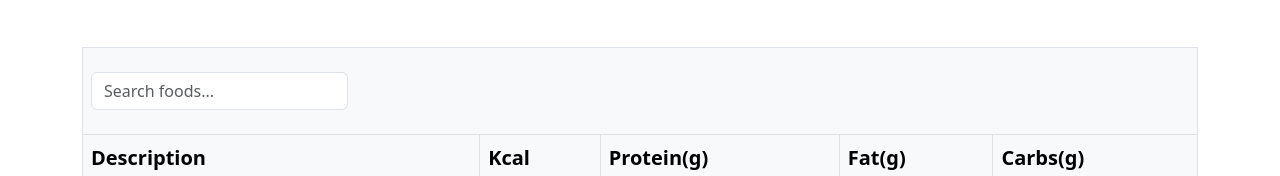
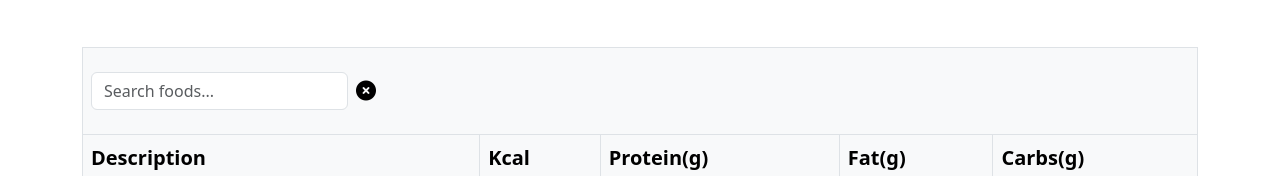
Before and after one commit to maria-pashkulova/food-lookup, a React (Create React App) app: page / in a window 1280 px wide. Shown: the part 284-460 px from the top of the page. Built offline with nearby package versions, Linux system fonts and the light colour scheme.

Commit message:
Add font-awesome

```diff
--- a/public/index.html
+++ b/public/index.html
@@ -1,20 +1,17 @@
 <!DOCTYPE html>
 <html lang="en">
+
 <head>
   <meta charset="utf-8" />
   <link rel="icon" href="%PUBLIC_URL%/favicon.ico" />
   <meta name="viewport" content="width=device-width, initial-scale=1" />
   <meta name="theme-color" content="#000000" />
-    <meta
-      name="description"
-      content="Web site created using create-react-app"
-    />
-    <link rel="apple-touch-icon" href="%PUBLIC_URL%/logo192.png" />
-    <!--
-      manifest.json provides metadata used when your web app is installed on a
-      user's mobile device or desktop. See https://developers.google.com/web/fundamentals/web-app-manifest/
-    -->
-    <link rel="manifest" href="%PUBLIC_URL%/manifest.json" />
+  <meta name="description" content="Web site created using create-react-app" />
+
+  <!-- font awesome cdn -->
+  <link rel="stylesheet" href="https://cdnjs.cloudflare.com/ajax/libs/font-awesome/6.5.1/css/all.min.css"
+    integrity="sha512-DTOQO9RWCH3ppGqcWaEA1BIZOC6xxalwEsw9c2QQeAIftl+Vegovlnee1c9QX4TctnWMn13TZye+giMm8e2LwA=="
+    crossorigin="anonymous" referrerpolicy="no-referrer" />
   <!--
       Notice the use of %PUBLIC_URL% in the tags above.
       It will be replaced with the URL of the `public` folder during the build.
@@ -26,6 +23,7 @@
     -->
   <title>React App</title>
 </head>
+
 <body>
   <noscript>You need to enable JavaScript to run this app.</noscript>
   <div id="root"></div>
@@ -40,4 +38,5 @@
       To create a production bundle, use `npm run build` or `yarn build`.
     -->
 </body>
+
 </html>
--- a/src/components/SearchFoodTable.js
+++ b/src/components/SearchFoodTable.js
@@ -1,6 +1,6 @@
 import Table from 'react-bootstrap/Table';
 import Form from 'react-bootstrap/Form';
-
+import styles from './SearchFoodTable.module.css';
 
 function SearchFoodTable() {
     return (
@@ -8,9 +8,13 @@ function SearchFoodTable() {
             <thead className='fs-5'>
                 <tr>
                     <th colSpan='5' className='bg-light'>
-                        <Form.Control className='mt-3 mb-3 w-auto'
-                            placeholder="Search foods..."
-                        />
+                        <div className={styles.searchContainer}>
+                            <Form.Control className='mt-3 mb-3 me-2 w-auto'
+                                placeholder="Search foods..."
+                            />
+                            <i class="fa-solid fa-circle-xmark"></i>
+                        </div>
+
                     </th>
                 </tr>
                 <tr>
@@ -45,7 +49,7 @@ function SearchFoodTable() {
                     <td>80</td>
                 </tr>
             </tbody>
-        </Table>
+        </Table >
     );
 
 }
--- /dev/null
+++ b/src/components/SearchFoodTable.module.css
@@ -0,0 +1,4 @@
+.searchContainer {
+    display: flex;
+    align-items: center;
+}
```
Also changed, not shown: public/manifest.json (deleted). Lines whose indentation alone changed are shown as unchanged.
